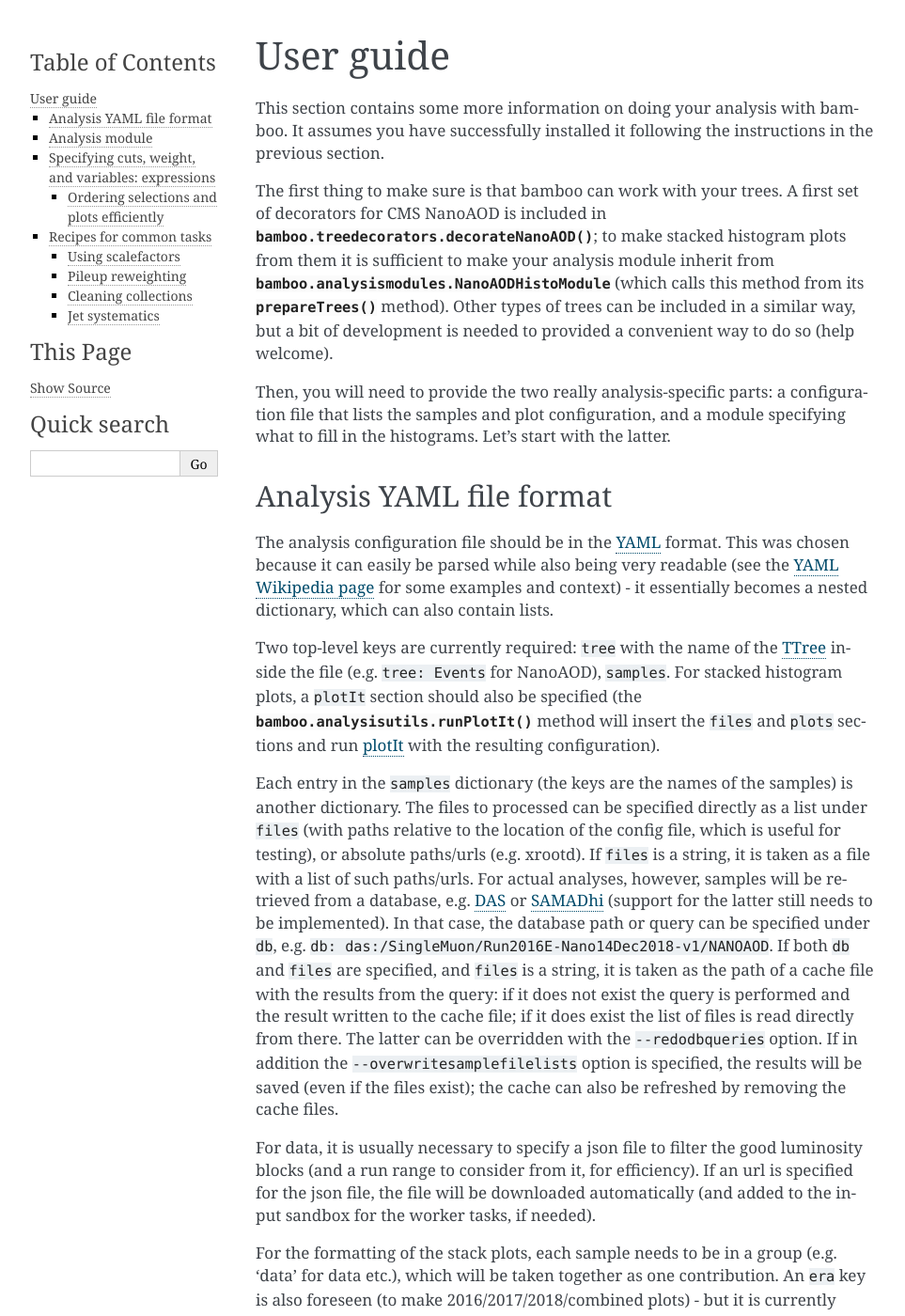
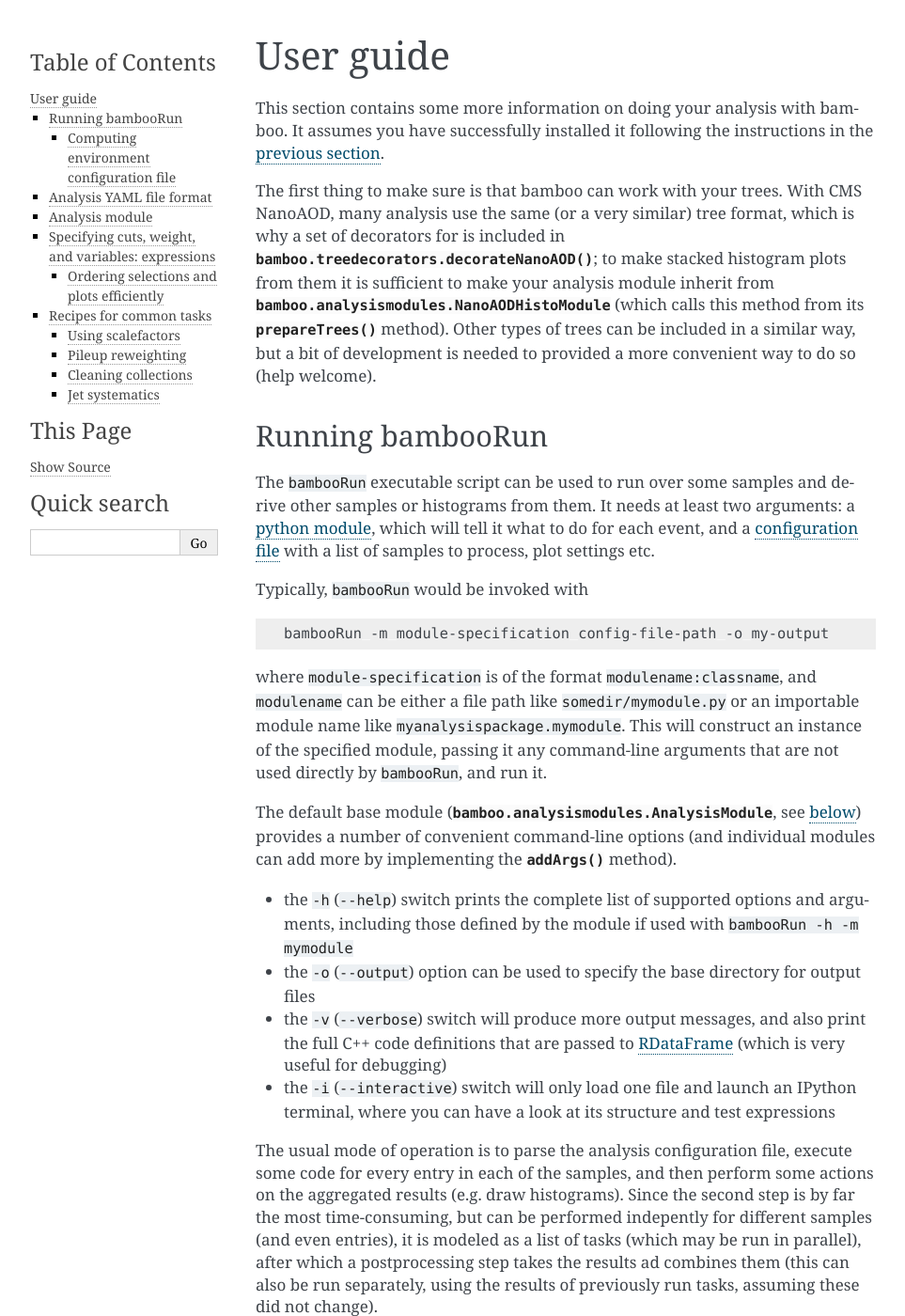
Before and after one commit to recotoolsbenchmarks/BambooAnalysis, a Sphinx documentation site: the page built from doc/userguide.rst, in a window 1280 px wide and 1400 px high. Shown: the whole window at 94% size, without its empty margins (148-1111 px from the left). Built offline with Sphinx 7.4.7, drawn with Linux system fonts in a browser that asks for light colours; some of the changed text lies outside the part shown.

Commit message:
documentation: userguide update (a few paragraphs about bambooRun)

```diff
--- a/doc/userguide.rst
+++ b/doc/userguide.rst
@@ -3,21 +3,96 @@ User guide
 
 This section contains some more information on doing your analysis with bamboo.
 It assumes you have successfully installed it following the instructions in the
-previous section.
+:doc:`previous section<install>`.
 
 The first thing to make sure is that bamboo can work with your trees.
-A first set of decorators for CMS NanoAOD is included in
+With CMS NanoAOD, many analysis use the same (or a very similar) tree format,
+which is why a set of decorators for is included in
 :py:func:`bamboo.treedecorators.decorateNanoAOD`; to make stacked histogram
 plots from them it is sufficient to make your analysis module inherit from
 :py:class:`bamboo.analysismodules.NanoAODHistoModule`
 (which calls this method from its
 :py:meth:`~bamboo.analysismodules.NanoAODHistoModule.prepareTrees` method).
 Other types of trees can be included in a similar way, but a bit of development
-is needed to provided a convenient way to do so (help welcome).
+is needed to provided a more convenient way to do so (help welcome).
 
-Then, you will need to provide the two really analysis-specific parts: a
-configuration file that lists the samples and plot configuration, and a module
-specifying what to fill in the histograms. Let's start with the latter.
+Running bambooRun
+-----------------
+
+The ``bambooRun`` executable script can be used to run over some samples and
+derive other samples or histograms from them. It needs at least two arguments: a
+:ref:`python module<uganalysismodule>`, which will tell it what to do for each event,
+and a :ref:`configuration file<uganalysisyaml>` with a list of samples to process,
+plot settings etc.
+
+Typically, ``bambooRun`` would be invoked with
+
+.. code-block:: sh
+
+   bambooRun -m module-specification config-file-path -o my-output
+
+where ``module-specification`` is of the format ``modulename:classname``, and
+``modulename`` can be either a file path like ``somedir/mymodule.py`` or an
+importable module name  like ``myanalysispackage.mymodule``.
+This will construct an instance of the specified module, passing it any
+command-line arguments that are not used directly by ``bambooRun``, and run it.
+
+The default base module (:py:class:`bamboo.analysismodules.AnalysisModule`, see
+:ref:`below<uganalysismodule>`) provides a number of convenient command-line
+options (and individual modules can add more by implementing the
+:py:meth:`~bamboo.analysismodules.AnalysisModule.addArgs` method).
+
+* the ``-h`` (``--help``) switch prints the complete list of supported
+  options and arguments, including those defined by the module if used with
+  ``bambooRun -h -m mymodule``
+* the ``-o`` (``--output``) option can be used to specify the base directory for
+  output files
+* the ``-v`` (``--verbose``) switch will produce more output messages, and also
+  print the full C++ code definitions that are passed to RDataFrame_ (which is
+  very useful for debugging)
+* the ``-i`` (``--interactive``) switch will only load one file and launch an
+  IPython terminal, where you can have a look at its structure and test
+  expressions
+
+The usual mode of operation is to parse the analysis configuration file,
+execute some code for every entry in each of the samples, and then perform some
+actions on the aggregated results (e.g. draw histograms).
+Since the second step is by far the most time-consuming, but can be performed
+indepently for different samples (and even entries), it is modeled as a list of
+tasks (which may be run in parallel), after which a postprocessing step takes
+the results ad combines them (this can also be run separately, using
+the results of previously run tasks, assuming these did not change).
+
+More concretely, for histogram stack plots the tasks produce histograms while
+the postprocessing step runs plotIt_, so with the ``--onlypost`` option the
+normalization, colors, labels etc. can be changed without reprocessing the
+samples.
+Passing the ``--distributed=driver`` option will submit the independent tasks to
+a batch scheduler (currently HTCondor and Slurm are supported) instead of
+running them sequentially, wait for the results to be ready, and combine them
+(the worker tasks will run the same module, but with ``--distributed=worker``
+and the actual input and results file names as input and output arguments).
+
+.. _ugenvconfig:
+
+Computing environment configuration file
+''''''''''''''''''''''''''''''''''''''''
+
+For some features such as automatically converting logical filenames from DAS
+to physical filenames at your local T2 storage, submitting to a batch cluster
+etc., some information about the computing resources and environment is needed.
+In order to avoid proliferating the command-line interface of ``bambooRun``,
+these pieces of information are bundled in a file that can be passed in one go
+through the ``--envConfig`` option.
+If not specified, Bamboo_ will try to read ``bamboo.ini`` in the current
+directory, and then ``$XDG_CONFIG_HOME/bamboorc`` (which typically resolves to
+``~/.config/bamboorc``).
+Since these settings are not expected to change often or much, it is advised to
+copy the closest example (e.g. ``examples/ingrid.ini`` or
+``examples/lxplus.ini``) to ``~/.config/bamboorc`` and edit if necessary.
+
+
+.. _uganalysisyaml:
 
 Analysis YAML file format
 -------------------------
@@ -588,6 +685,8 @@ entirely transparent to the user |---| in case of doubt one can remove the
 corresponding directory and status file from ``~/.bamboo/cache``, they will be
 recreated automatically at the next use).
 
+.. _bamboo: https://cp3.irmp.ucl.ac.be/~pdavid/bamboo/index.html
+
 .. _YAML: https://yaml.org
 
 .. _YAML Wikipedia page: https://en.wikipedia.org/wiki/YAML
```
Also changed, not shown: other parts of doc/userguide.rst (+23 -1 lines), doc/install.rst (+1 -12 lines).
